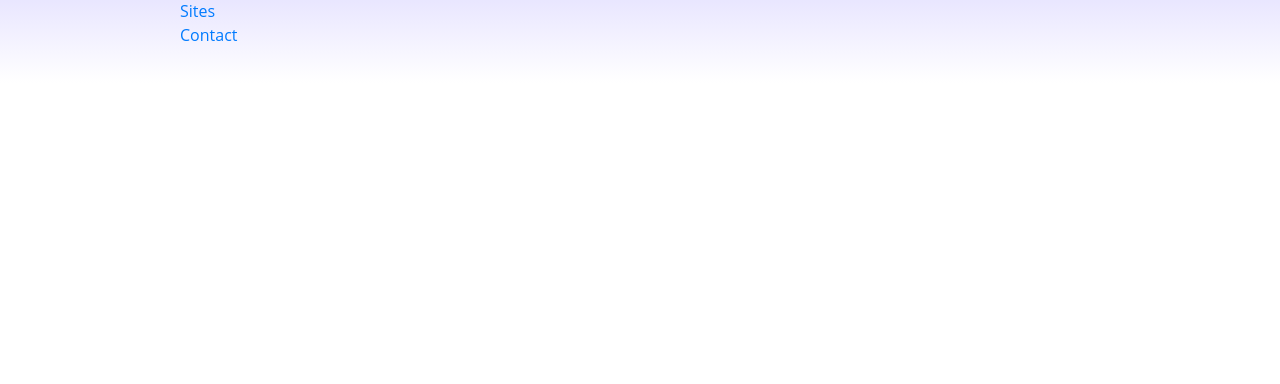
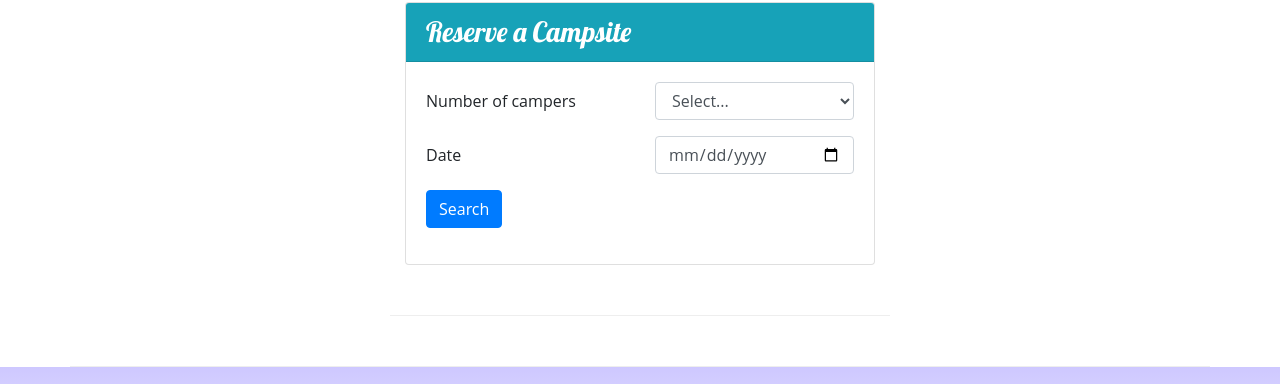
Before and after one commit to krisb09/nucampsite, a website: page index.html in a window 1280 px wide. Shown: the part 1150-1534 px from the top of the page. Before the commit the page ends 1233 px from the top, so only its background shows below. Drawn offline with nearby package versions, Linux system fonts and the light colour scheme.

Commit message:
Week 2 Workshop

```diff
--- a/css/style.css
+++ b/css/style.css
@@ -34,3 +34,18 @@
 .navbar {
     background-color: #901CAD;
 }
+
+
+
+a {
+    color: #fff;
+}
+
+a:hover {
+    color:rgb(255, 255, 255);
+    text-decoration: none;
+}
+
+button.btn:hover {
+    background-color: rgba(214, 4, 251, 0.621);
+}
--- a/index.html
+++ b/index.html
@@ -17,8 +17,6 @@
     <link rel="preconnect" href="https://fonts.gstatic.com" crossorigin>
     <link href="https://fonts.googleapis.com/css2?family=Lobster&display=swap" rel="stylesheet">
     <link rel="stylesheet" href="./css/style.css">
-
-
     <title>NuCamp: A Better Way To Camp</title>
 </head>
 
@@ -33,6 +31,9 @@
                 <div class="col">
                     <h1>NuCamp</h1>
                     <h2>a better way to camp</h2>
+                </div>
+                <div class="col col-md-4 col-xl-2 mt-4">
+                    <button type="button" class="btn btn-info btn-lg"><a href="#reserveForm">Reserve Campsite</a></button>
                 </div>
             </div>
         </div>
@@ -79,15 +80,21 @@
             </div>
         </div>
 
+        <!-- WORKSHOP 2 TASK 1-->
         <div class="row row-content align-items-center">
             <div class="col-sm-4 col-md-3">
                 <h2 class="text-sm-right">Featured Campsites</h2>
             </div>
             <div class="col">
-                <h3>React Lake Campground</h3>
-                <p class="d-none d-sm-block">Nestled in the foothills of the Chrome Mountains, this campground on the shores of the pristine React Lake is a favorite for fly fishers.</p>
+                <div class="media">
+                    <div class="media-body align-self-center">
+                        <h3>React Lake Campground</h3>
+                        <p class="d-none d-sm-block">Nestled in the foothills of the Chrome Mountains, this campground on the shores of the pristine React Lake is a favorite for fly fishers.</p>
+                    </div>
+                    <img class="d-flex img-thumbnail mr-3 ml-auto" src="img/react-lake-thumb.jpg" alt="">
+                </div>
             </div>
-        </div>
+
 
         <div class="row row-content align-items-center">
             <div class="col-sm-4 order-sm-last col-md-3">
@@ -102,6 +109,46 @@
                     </div>
                 </div>
             </div>
+        </div>
+
+        <!-- Workshop 2 TASK 2 -->
+
+        <div class="row row-content mx-auto"  style="width: 500px;">
+            <div class="col">
+                <div class="card">
+                    <h3 class="card-header bg-info text-white">Reserve a Campsite</h3>
+                    <div class="card-body">
+                        <form id="reserveForm">
+                            <div class="row form-group">
+                                <label class="col col-form-label" for="">Number of campers</label>
+                                    <div class="col-sm-6">
+                                        <select class="form-control" name="nuCampers" id="nuCampers">
+                                            <option>Select...</option>
+                                            <option value="1">1</option>
+                                            <option value="2">2</option>
+                                            <option value="3">3</option>
+                                            <option value="4">4</option>
+                                            <option value="5">5</option>
+                                            <option value="6">6</option>
+                                        </select>
+                                    </div>
+                            </div>
+                            <div class="row form-group">
+                                <label class="col col-form-label" for="date">Date</label>
+                                <div class="col-sm-6">
+                                    <input class="form-control" id="date" type="date" name="date" placeholder="mm/dd/yyy">
+                                </div>
+                            </div>
+                            <div class="row form-group">
+                                <div class="col">
+                                    <button class="btn btn-primary" type="submit">Search</button>
+                                </div>
+                            </div>
+                        </form>
+                    </div>
+                </div>
+            </div>
+        </div>
         </div>
     </div>
 
```
Also changed, not shown: img/logo1.png (added).
